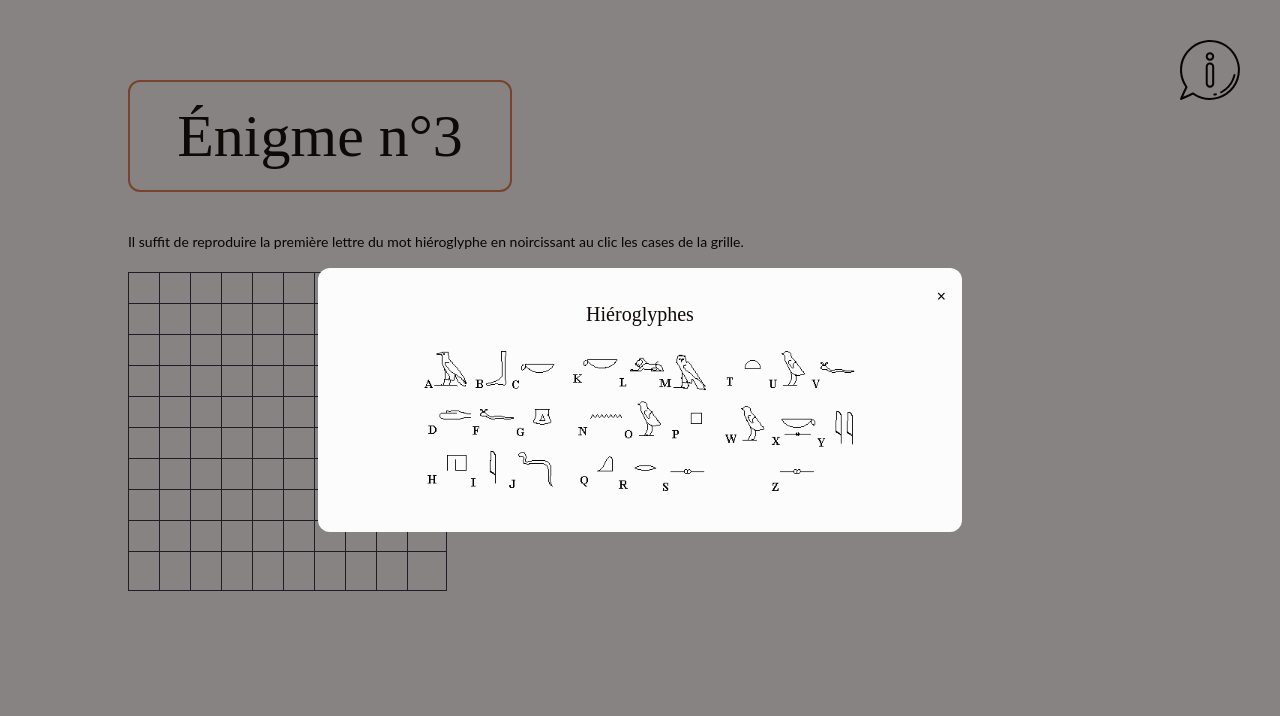
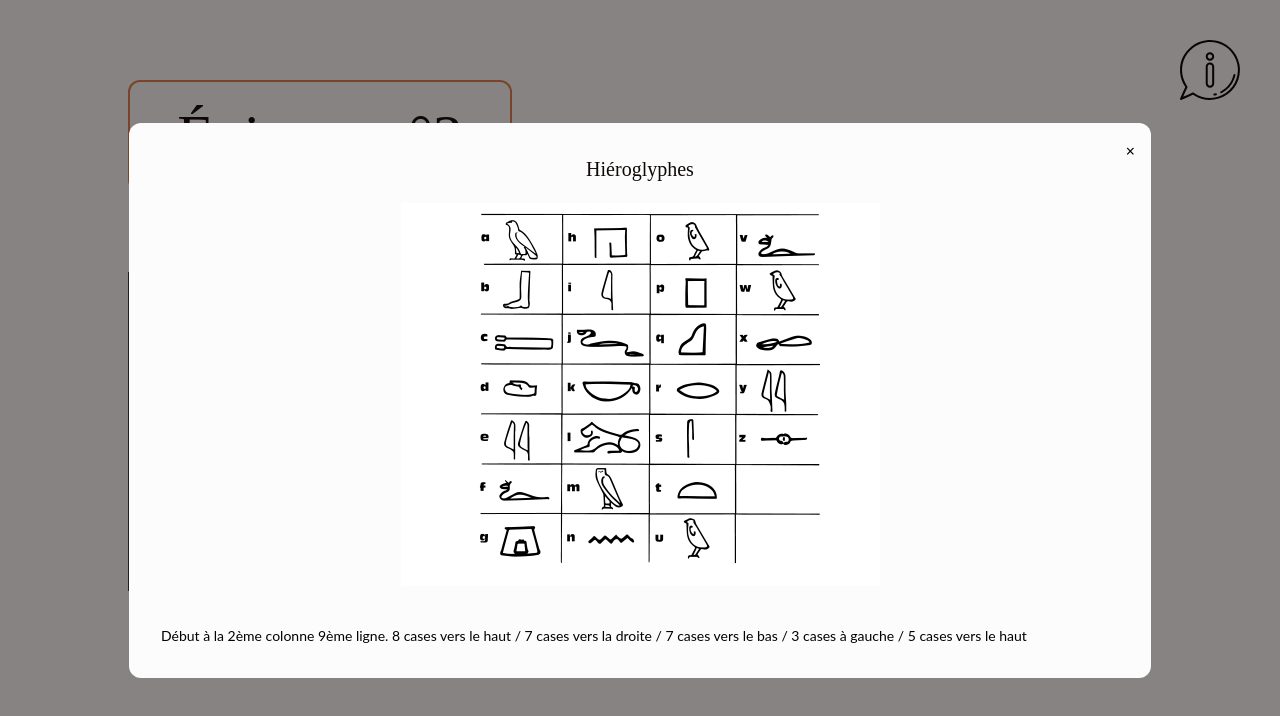
Before and after one commit to aeccher/projets6, a Vue app: page /enigme3 in a window 1280 px wide. Both pictures are taken after a click on the icon 1210 px from the left and 70 px from the top of the page. Shown: the top 716 px of the page. Built offline with nearby package versions, Linux system fonts and the light colour scheme.

Commit message:
changement d'image de l'indice de l'énigme n°3

```diff
--- a/src/views/Enigme3View.vue
+++ b/src/views/Enigme3View.vue
@@ -8,7 +8,11 @@
         <span @click="closePopup" class="absolute top-4 right-4 cursor-pointer">&times;</span>
         <!-- Contenu de la fenêtre pop-up -->
         <p class="text-center font-playfair text-xl text-noir">Hiéroglyphes</p>
-        <img src="/src/assets/images/hieroglyphes.webp" alt="Image de l'alphabet hiéroglyphes" class="m-auto mt-5 w-3/4" />
+        <img src="/src/assets/images/hieroglyphes.webp" alt="Image de l'alphabet hiéroglyphes" class="m-auto mt-5 w-1/2" />
+        <p class="mt-10 font-lato text-sm">
+          Début à la 2ème colonne 9ème ligne. 8 cases vers le haut / 7 cases vers la droite / 7 cases vers le bas / 3 cases à gauche / 5
+          cases vers le haut
+        </p>
       </div>
     </div>
 
```
Also changed, not shown: src/assets/images/hieroglyphes.webp.
